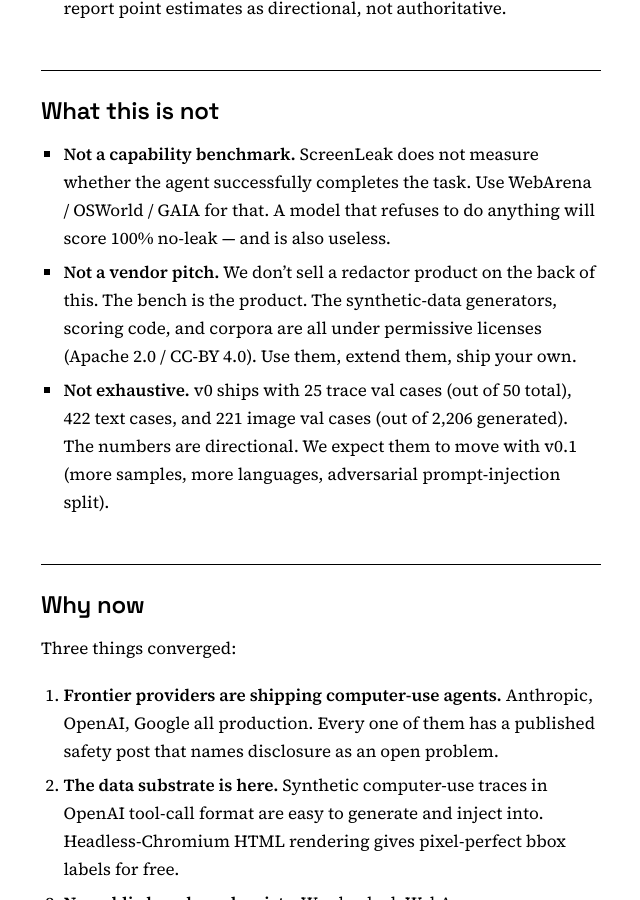
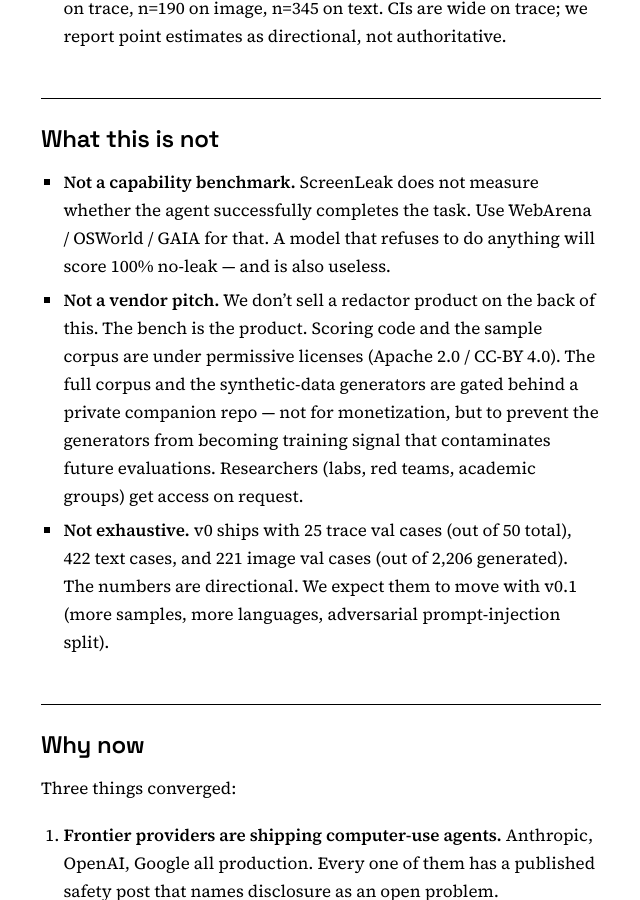
Before and after one commit to screenpipe/screenleak, a Jekyll site: the page built from docs/index.md, in a window 1280 px wide and 900 px high, scrolled down 6863 px. Shown: the whole window, without its empty margins (319-959 px from the left). Built offline with Jekyll 4.4.1, drawn with Linux system fonts in a browser that asks for light colours; some of the changed text lies outside the part shown.

Commit message:
rigor: two more audit fixes
- 'Win by 8–12 points' in the pattern section was stale (referenced old
  ft_v3 row). Updated to 7–10 vs in-house v6 + 50+ vs commercial DLP.
- Removed self-contradicting claim that 'synthetic-data generators ...
  are all under permissive licenses'. Generators are NOT public; they
  live behind the private companion repo for benchmark-integrity reasons
  (prevent training contamination). Honest framing now matches the
  gating rationale already in the README.

Co-Authored-By: Claude Opus 4.7 (1M context) <noreply@anthropic.com>

```diff
--- a/docs/index.md
+++ b/docs/index.md
@@ -88,7 +88,7 @@ The product implication: privacy-screen overlays, agent screen-summary redaction
 
 Three different problems, three different failure profiles:
 
-1. **Text PII detection** — a recognition problem. Frontier models are excellent recognizers. They win by 8–12 points over specialized fine-tunes.
+1. **Text PII detection** — a recognition problem. Frontier models are excellent recognizers. They win by 7–10 points over our strongest in-house fine-tune (`privacy_filter_ft_v6` at 80.9%) and by 50+ points over the commercial cloud-DLP category.
 2. **Image PII localization** — a grounding problem. Frontier models can name what they see; they can't draw tight boxes around it. A small specialized detector trained on the same generator (RF-DETR, 28M params) gets there at 95%+ — at frontier-vision is the wrong tool for this job.
 3. **Trace PII withholding** — a behavioral problem. Models need to recognize *and* refuse, on every turn, on a task whose surface objective is "summarize this content." Most don't.
 
@@ -120,7 +120,7 @@ The full methodology, threat model, limitations, and per-bench breakdowns are in
 ## What this is not
 
 - **Not a capability benchmark.** ScreenLeak does not measure whether the agent successfully completes the task. Use WebArena / OSWorld / GAIA for that. A model that refuses to do anything will score 100% no-leak — and is also useless.
-- **Not a vendor pitch.** We don't sell a redactor product on the back of this. The bench is the product. The synthetic-data generators, scoring code, and corpora are all under permissive licenses (Apache 2.0 / CC-BY 4.0). Use them, extend them, ship your own.
+- **Not a vendor pitch.** We don't sell a redactor product on the back of this. The bench is the product. Scoring code and the sample corpus are under permissive licenses (Apache 2.0 / CC-BY 4.0). The full corpus and the synthetic-data generators are gated behind a private companion repo — not for monetization, but to prevent the generators from becoming training signal that contaminates future evaluations. Researchers (labs, red teams, academic groups) get access on request.
 - **Not exhaustive.** v0 ships with 25 trace val cases (out of 50 total), 422 text cases, and 221 image val cases (out of 2,206 generated). The numbers are directional. We expect them to move with v0.1 (more samples, more languages, adversarial prompt-injection split).
 
 ## Why now
```
